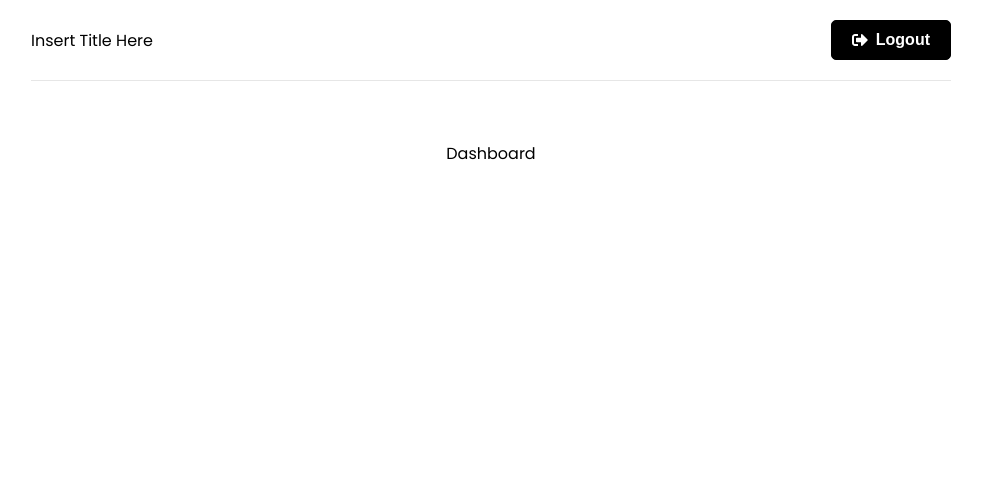
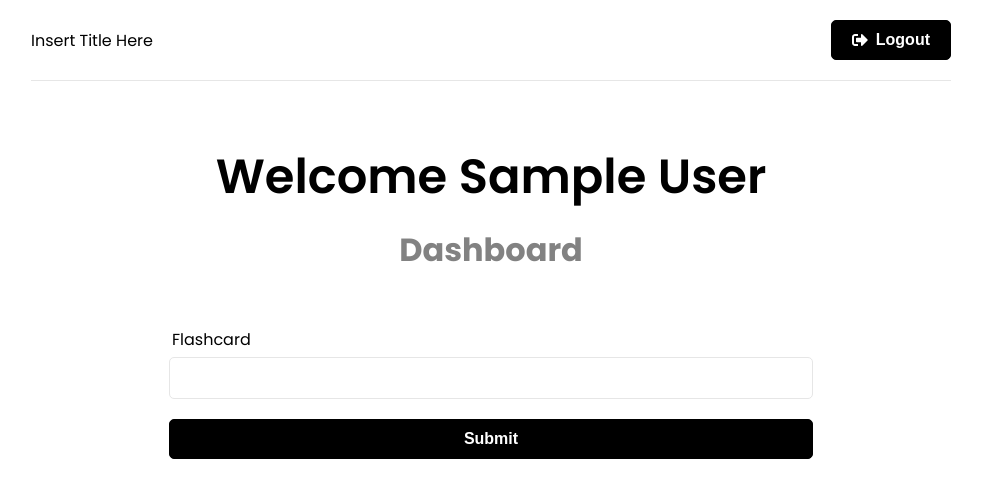
Before and after one commit to yinazhou008/semester-project, a React (Create React App) app in the folder frontend/: page / in a window 1280 px wide. Shown: the top 498 px of the page, without its empty margins (149-1131 px from the left). Built offline with nearby package versions, Linux system fonts and the light colour scheme; sample sign-in values are in the browser's storage.

Commit message:
create form to add flashcard; on a side note tht was tghe most painstaking bug ever

```diff
--- a/frontend/src/app/store.js
+++ b/frontend/src/app/store.js
@@ -1,8 +1,10 @@
 import { configureStore } from '@reduxjs/toolkit';
 import authReducer from '../features/auth/authSlice';
+import flashcardReducer from '../features/flashcards/flashcardSlice';
 
 export const store = configureStore({
   reducer: {
     auth:authReducer,
+    flashcards:flashcardReducer,
   },
 })
--- /dev/null
+++ b/frontend/src/components/FlashcardForm.jsx
@@ -0,0 +1,34 @@
+import {useState} from 'react'
+import {useDispatch} from 'react-redux'
+import {createFlashcard} from '../features/flashcards/flashcardSlice'
+
+function FlashcardForm() {
+    const [text, setText] = useState('')
+
+    const dispatch = useDispatch()
+
+    const onSubmit = e => {
+        e.preventDefault()
+
+        dispatch(createFlashcard({text}))
+        setText('')
+    }
+
+    return (
+        <section className = 'form'>
+            <form onSubmit={onSubmit}>
+                <div className="form-group">
+                    <label htmlFor="text">Flashcard</label>
+                    <input type="text" name='text' id='text' value={text} onChange={(e) => setText(e.target.value)} />
+                </div>
+                <div className="form-group">
+                    <button className="btn btn-block" type="submit">
+                        Submit
+                    </button>
+                </div>
+            </form>
+        </section>
+    )
+}
+
+export default FlashcardForm
--- /dev/null
+++ b/frontend/src/features/flashcards/flashcardService.js
@@ -0,0 +1,22 @@
+import axios from 'axios'
+
+const API_URL = 'http://localhost:8080/api/flashcards/'
+
+// create new flashcard
+const createFlashcard = async (flashcardData, token) => {
+    const config = {
+        headers: {
+            Authorization: `Bearer ${token}`,
+        },
+    }
+
+    const response = await axios.post(API_URL, flashcardData, config)
+
+    return response.data
+}
+
+const flashcardService = {
+    createFlashcard,
+}
+
+export default flashcardService
--- /dev/null
+++ b/frontend/src/features/flashcards/flashcardSlice.js
@@ -0,0 +1,48 @@
+import {createSlice, createAsyncThunk} from '@reduxjs/toolkit'
+import flashcardService from './flashcardService'
+
+const initialState = {
+    flashcards: [],
+    isError: false,
+    isSuccess: false,
+    isLoading: false,
+    message: '',
+}
+
+//Create new flashcard
+export const createFlashcard = createAsyncThunk('flashcards/create', async (flashcardData, thunkAPI) => {
+    try {
+        const token = thunkAPI.getState().auth.user.token
+        return await flashcardService.createFlashcard(flashcardData, token)
+    } catch (error) {
+        const message = (error.response && error.response.data && error.response.data.message) || error.message || error.toString()
+        return thunkAPI.rejectWithValue(message)
+    }
+})
+
+export const flashcardSlice = createSlice({
+    name: 'flashcard',
+    initialState,
+    reducers: {
+        reset: (state) => initialState,
+    },
+    extraReducers: (builder) => {
+        builder
+            .addCase(createFlashcard.pending, (state) => {
+                state.isLoading = true
+            })
+            .addCase(createFlashcard.fulfilled, (state, action) => {
+                state.isLoading = false
+                state.isSuccess = true
+                state.flashcards.push(action.payload)
+            })
+            .addCase(createFlashcard.rejected, (state, action) => {
+                state.isLoading = false
+                state.isError = true
+                state.message = action.payload
+            })
+    }
+})
+
+export const {reset} = flashcardSlice.actions
+export default flashcardSlice.reducer
--- a/frontend/src/pages/Dashboard.jsx
+++ b/frontend/src/pages/Dashboard.jsx
@@ -1,6 +1,7 @@
 import {useEffect} from 'react'
 import {useNavigate} from 'react-router-dom'
 import {useSelector} from 'react-redux'
+import FlashcardForm from '../components/FlashcardForm'
 
 function Dashboard() {
     const navigate = useNavigate()
@@ -13,9 +14,14 @@ function Dashboard() {
         }
     }, [user, navigate])
 
-    return (
-        <div>Dashboard</div>
-    )
+    return <>
+        <section className="heading">
+            <h1>Welcome {user&&user.name}</h1>
+            <p>Dashboard</p>
+        </section>
+
+        <FlashcardForm />
+    </>
 }
 
 export default Dashboard
```
